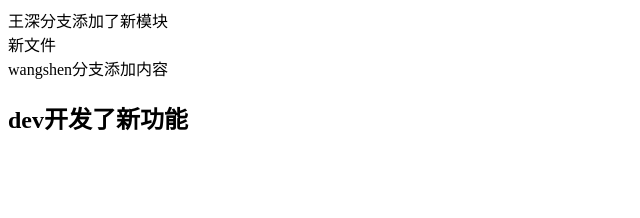
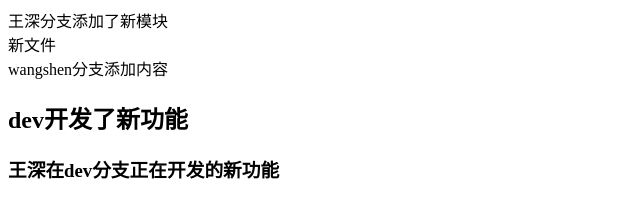
Before and after one commit to Jasonwang911/newGitRes, a plain HTML site: page index.html in a window 1280 px wide. Shown: the whole page, without its empty margins (0-640 px from the left). Drawn offline with Linux system fonts and the light colour scheme.

Commit message:
dev分支的新内容

```diff
--- a/index.html
+++ b/index.html
@@ -11,5 +11,6 @@
     <div>新文件</div>
     <div>wangshen分支添加内容</div>
     <h2>dev开发了新功能</h2>
+    <h3>王深在dev分支正在开发的新功能</h3>
 </body>
 </html>
```
